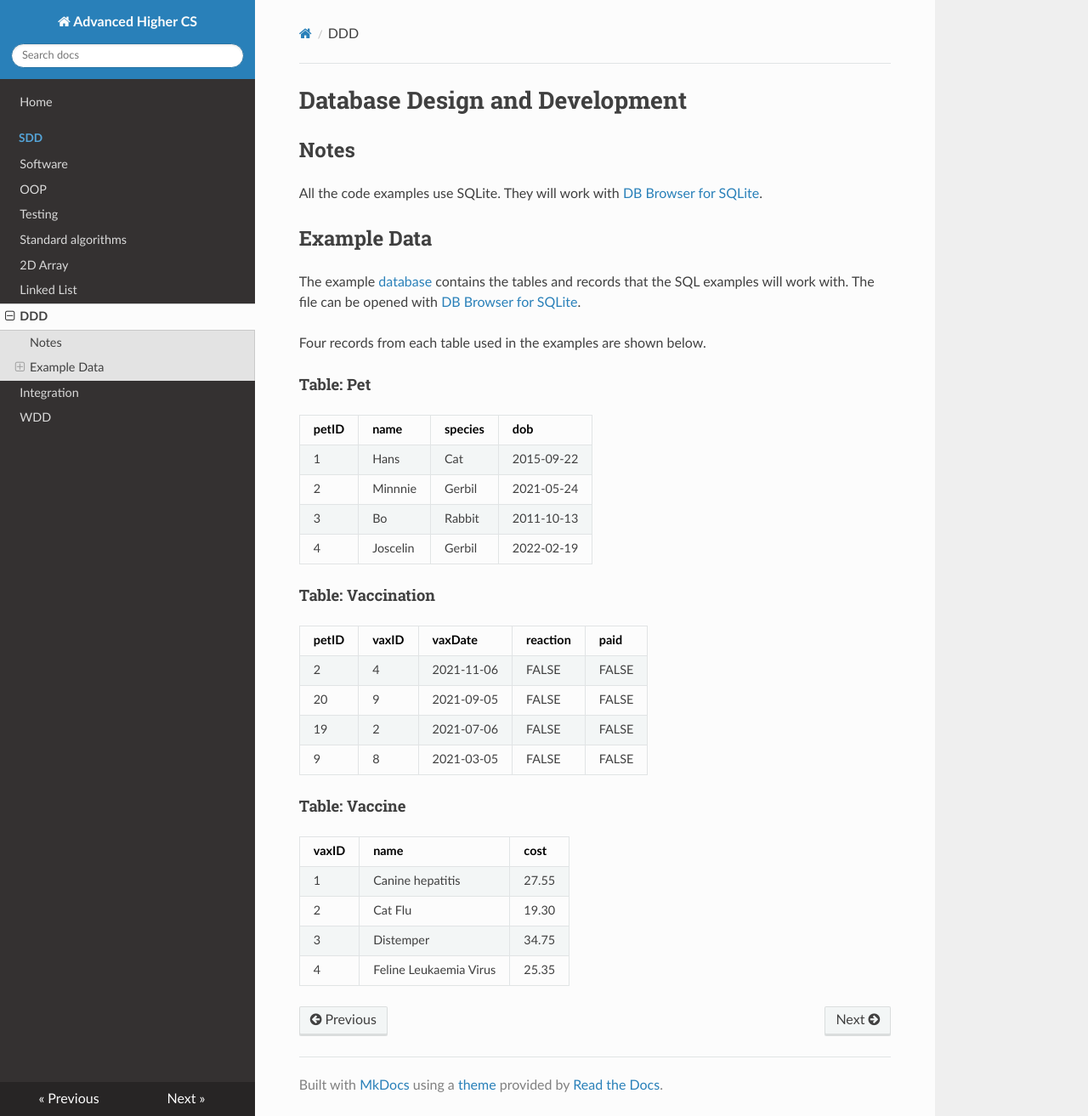
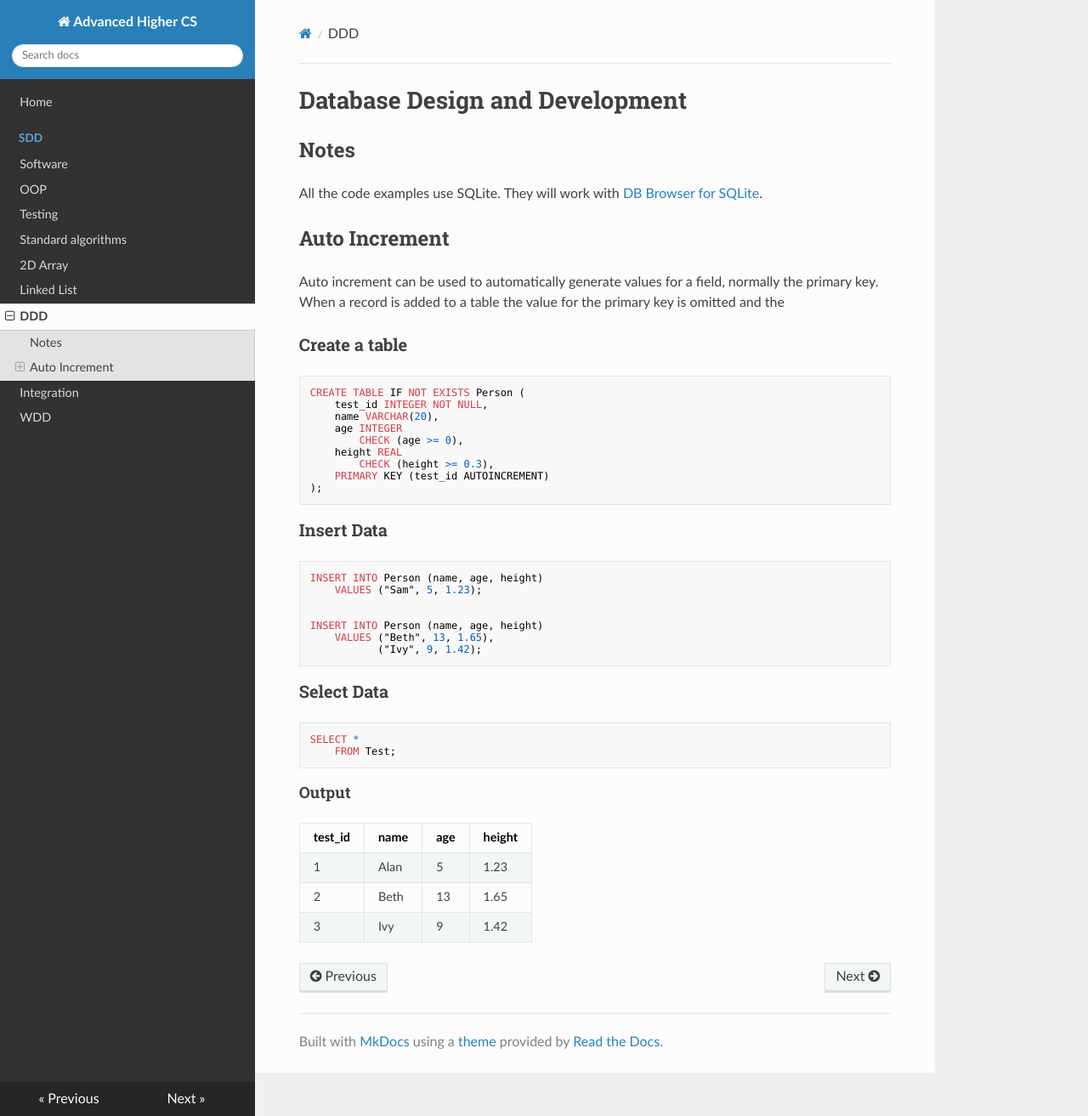
Before and after one commit to MrFriendCS/AH-CS, an MkDocs documentation site: the page built from docs/ddd/AH-CS-DDD.md, in a window 1280 px wide and 1313 px high. Shown: the whole window at 85% size. Built offline with MkDocs 1.6.1, drawn with Linux system fonts in a browser that asks for light colours; nearby versions of some CDN libraries.

Commit message:
Update AH-CS-DDD.md

````diff
--- a/docs/ddd/AH-CS-DDD.md
+++ b/docs/ddd/AH-CS-DDD.md
@@ -7,38 +7,52 @@ All the code examples use SQLite.
 They will work with [DB Browser for SQLite](https://sqlitebrowser.org/).
 
 
-## Example Data
+## Auto Increment
 
-The example [database](H-CS-Database.db) contains the tables and records that the SQL examples will work with.  The file can be opened with [DB Browser for SQLite](https://sqlitebrowser.org/).
-
-Four records from each table used in the examples are shown below.
+Auto increment can be used to automatically generate values for a field, normally the primary key.
+When a record is added to a table the value for the primary key is omitted and the
 
 
-#### Table: Pet
+### Create a table
 
-| petID | name     | species | dob |
-| ----- | ----     | ------- | --- |
-| 1     | Hans     | Cat     | 2015-09-22 |
-| 2     | Minnnie  | Gerbil  | 2021-05-24 |
-| 3	    | Bo       | Rabbit  | 2011-10-13 |
-| 4     | Joscelin | Gerbil  | 2022-02-19 |
+``` sql
+CREATE TABLE IF NOT EXISTS Person (
+    test_id INTEGER NOT NULL,
+    name VARCHAR(20),
+    age INTEGER
+        CHECK (age >= 0),
+    height REAL
+        CHECK (height >= 0.3),
+    PRIMARY KEY (test_id AUTOINCREMENT)
+);
+```
 
 
-####  Table: Vaccination
+### Insert Data
 
-| petID | vaxID | vaxDate    | reaction | paid |
-| ----- | ----- | -------    | -------- | ---- |
-| 2     | 4     | 2021-11-06 | FALSE    | FALSE |
-| 20    | 9     | 2021-09-05 | FALSE    | FALSE |
-| 19    | 2     | 2021-07-06 | FALSE    | FALSE |
-| 9     | 8     | 2021-03-05 | FALSE    | FALSE |
+``` sql
+INSERT INTO Person (name, age, height)
+    VALUES ("Sam", 5, 1.23);
 
 
-#### Table: Vaccine
+INSERT INTO Person (name, age, height)
+    VALUES ("Beth", 13, 1.65),
+           ("Ivy", 9, 1.42);
+```
 
-| vaxID | name                   | cost |
-| ----- | ----                   | ---- |
-| 1     | Canine hepatitis       | 27.55 |
-| 2     | Cat Flu                | 19.30 |
-| 3     | Distemper              | 34.75 |
-| 4     | Feline Leukaemia Virus | 25.35 |
+
+### Select Data
+
+``` sql
+SELECT *
+    FROM Test;
+```
+
+
+#### Output
+
+| test_id | name | age  | height |
+| ------- | ---- | ---- | ------ |
+| 1       | Alan | 5    | 1.23 |
+| 2       | Beth | 13   | 1.65 |
+| 3       | Ivy  | 9    | 1.42 |
````
